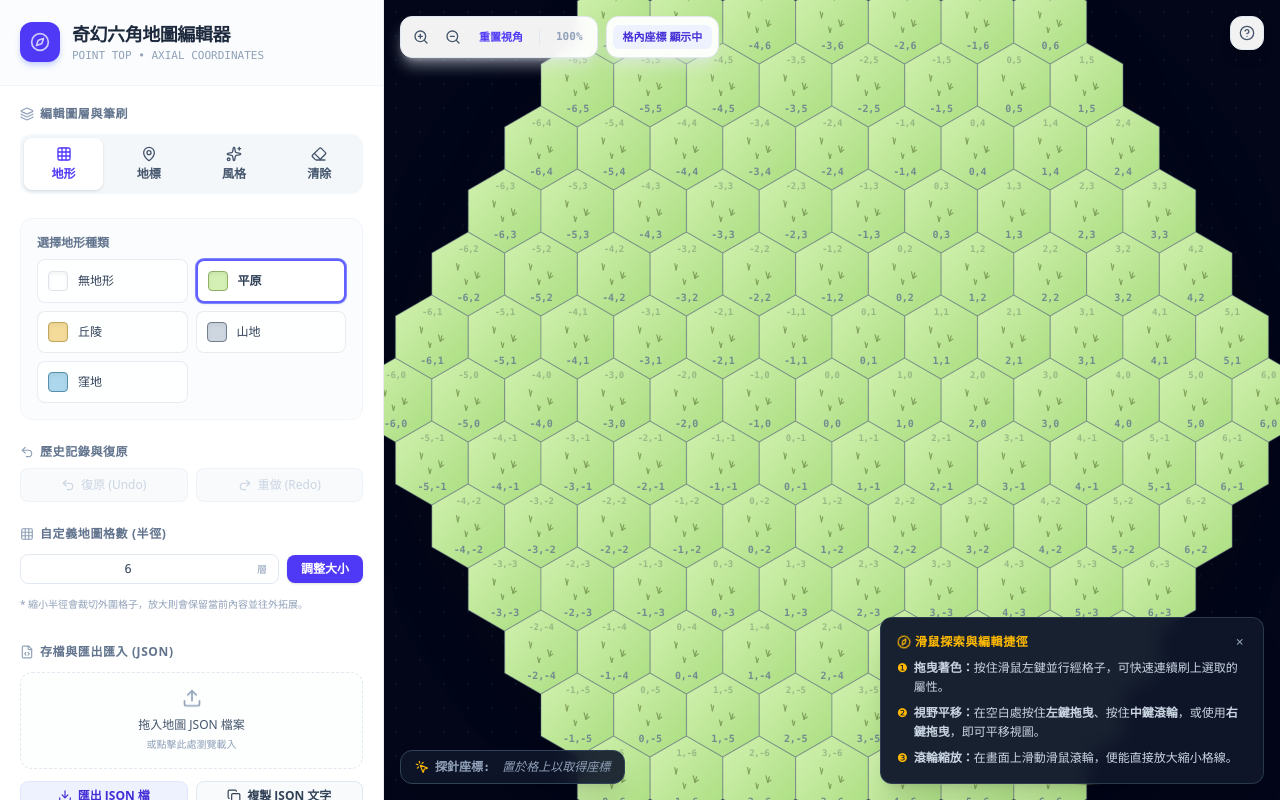
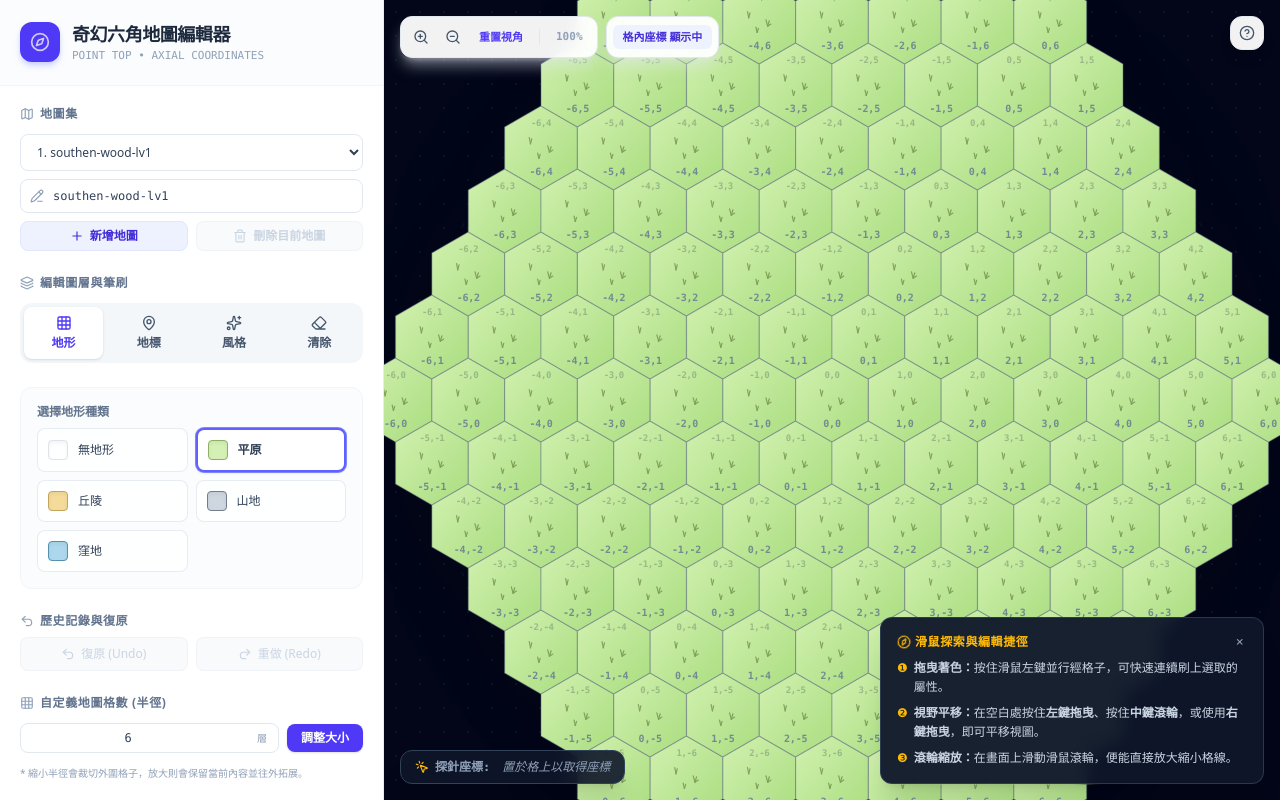
Before and after one commit to Alimen/FRD-Map-Editor, a React (Vite) app: page / in a window 1280 px wide. Built offline with nearby package versions, Linux system fonts and the light colour scheme.

Commit message:
Add atlas.

```diff
--- a/src/App.tsx
+++ b/src/App.tsx
@@ -77,6 +77,12 @@ const campLandmarks = new Set<LandmarkType>([
   LandmarkType.SUB_CAMP,
 ]);
 
+interface AtlasMap {
+  id: string;
+  radius: number;
+  cells: Record<string, HexCell>;
+}
+
 const getHexDistanceFromOrigin = (q: number, r: number) => {
   return Math.max(Math.abs(q), Math.abs(r), Math.abs(-q - r));
 };
@@ -90,6 +96,14 @@ export default function App() {
   const [cells, setCells] = useState<Record<string, HexCell>>(() => {
     return createEmptyCells(6);
   });
+  const [maps, setMaps] = useState<AtlasMap[]>(() => [
+    {
+      id: EXPORT_MAP_ID,
+      radius: 6,
+      cells: createEmptyCells(6),
+    },
+  ]);
+  const [selectedMapIndex, setSelectedMapIndex] = useState<number>(0);
 
   // Hot selection editing states
   const [activeLayer, setActiveLayer] = useState<"terrain" | "landmark" | "style" | "eraser">("terrain");
@@ -117,6 +131,27 @@ export default function App() {
   const [showCoordinatesOverlay, setShowCoordinatesOverlay] = useState<boolean>(true);
   const [showDemoHelp, setShowDemoHelp] = useState<boolean>(true);
 
+  const getMapsWithCurrentSnapshot = useCallback((): AtlasMap[] => {
+    return maps.map((map, index) => index === selectedMapIndex ? {
+      ...map,
+      radius,
+      cells: JSON.parse(JSON.stringify(cells)),
+    } : map);
+  }, [maps, selectedMapIndex, cells, radius]);
+
+  const updateCurrentMapSnapshot = useCallback((nextCells: Record<string, HexCell>, nextRadius: number) => {
+    setMaps((prevMaps) => prevMaps.map((map, index) => index === selectedMapIndex ? {
+      ...map,
+      radius: nextRadius,
+      cells: JSON.parse(JSON.stringify(nextCells)),
+    } : map));
+  }, [selectedMapIndex]);
+
+  const resetHistory = useCallback((nextCells: Record<string, HexCell>, nextRadius: number) => {
+    setHistory([{ cells: JSON.parse(JSON.stringify(nextCells)), radius: nextRadius }]);
+    setHistoryIndex(0);
+  }, []);
+
   // Initialize History with current state
   useEffect(() => {
     const initialState = { cells: createEmptyCells(6), radius: 6 };
@@ -141,6 +176,72 @@ export default function App() {
     }
   };
 
+  const handleSelectMap = (mapIndex: number) => {
+    if (mapIndex < 0 || mapIndex >= maps.length || mapIndex === selectedMapIndex) {
+      return;
+    }
+
+    const nextMaps = getMapsWithCurrentSnapshot();
+    const targetMap = nextMaps[mapIndex];
+    setMaps(nextMaps);
+    setSelectedMapIndex(mapIndex);
+    setCells(JSON.parse(JSON.stringify(targetMap.cells)));
+    setRadius(targetMap.radius);
+    resetHistory(targetMap.cells, targetMap.radius);
+    setHoveredCell(null);
+    setPanX(0);
+    setPanY(0);
+    setScale(1);
+  };
+
+  const handleAddMap = () => {
+    const nextMaps = getMapsWithCurrentSnapshot();
+    const nextMapNumber = nextMaps.length + 1;
+    const nextMap: AtlasMap = {
+      id: `map-${nextMapNumber}`,
+      radius: 6,
+      cells: createEmptyCells(6),
+    };
+
+    setMaps([...nextMaps, nextMap]);
+    setSelectedMapIndex(nextMaps.length);
+    setCells(JSON.parse(JSON.stringify(nextMap.cells)));
+    setRadius(nextMap.radius);
+    resetHistory(nextMap.cells, nextMap.radius);
+    setHoveredCell(null);
+    setPanX(0);
+    setPanY(0);
+    setScale(1);
+  };
+
+  const handleDeleteMap = () => {
+    if (maps.length <= 1) {
+      return;
+    }
+
+    const nextMaps = getMapsWithCurrentSnapshot().filter((_, index) => index !== selectedMapIndex);
+    const nextSelectedIndex = Math.min(selectedMapIndex, nextMaps.length - 1);
+    const targetMap = nextMaps[nextSelectedIndex];
+
+    setMaps(nextMaps);
+    setSelectedMapIndex(nextSelectedIndex);
+    setCells(JSON.parse(JSON.stringify(targetMap.cells)));
+    setRadius(targetMap.radius);
+    resetHistory(targetMap.cells, targetMap.radius);
+    setHoveredCell(null);
+    setPanX(0);
+    setPanY(0);
+    setScale(1);
+  };
+
+  const handleRenameMap = (nextId: string) => {
+    const sanitizedId = nextId.trim();
+    setMaps((prevMaps) => prevMaps.map((map, index) => index === selectedMapIndex ? {
+      ...map,
+      id: sanitizedId || map.id,
+    } : map));
+  };
+
   // Undo
   const handleUndo = useCallback(() => {
     if (historyIndex > 0) {
@@ -148,9 +249,10 @@ export default function App() {
       const targetState = history[prevIndex];
       setCells(JSON.parse(JSON.stringify(targetState.cells)));
       setRadius(targetState.radius);
+      updateCurrentMapSnapshot(targetState.cells, targetState.radius);
       setHistoryIndex(prevIndex);
     }
-  }, [historyIndex, history]);
+  }, [historyIndex, history, updateCurrentMapSnapshot]);
 
   // Redo
   const handleRedo = useCallback(() => {
@@ -159,9 +261,10 @@ export default function App() {
       const targetState = history[nextIndex];
       setCells(JSON.parse(JSON.stringify(targetState.cells)));
       setRadius(targetState.radius);
+      updateCurrentMapSnapshot(targetState.cells, targetState.radius);
       setHistoryIndex(nextIndex);
     }
-  }, [historyIndex, history]);
+  }, [historyIndex, history, updateCurrentMapSnapshot]);
 
   // Customizable grid resizing (支援自定義格數)
   const handleResizeGrid = (newRadius: number) => {
@@ -188,6 +291,7 @@ export default function App() {
     pushToHistory(newCells, newRadius);
     setCells(newCells);
     setRadius(newRadius);
+    updateCurrentMapSnapshot(newCells, newRadius);
 
     // Auto center map camera
     setPanX(0);
@@ -199,6 +303,7 @@ export default function App() {
     const cleanCells = createEmptyCells(radius);
     pushToHistory(cleanCells, radius);
     setCells(cleanCells);
+    updateCurrentMapSnapshot(cleanCells, radius);
   };
 
   // Cell Painter logic
@@ -236,12 +341,13 @@ export default function App() {
 
     const nextCells = { ...cells, [key]: updatedCell };
     setCells(nextCells);
+    updateCurrentMapSnapshot(nextCells, radius);
 
     // Accumulate alterations within the active paint stroke
     if (strokeChangesRef.current) {
       strokeChangesRef.current[key] = updatedCell;
     }
-  }, [cells, activeLayer, selectedTerrain, selectedLandmark, selectedStyle]);
+  }, [cells, radius, activeLayer, selectedTerrain, selectedLandmark, selectedStyle, updateCurrentMapSnapshot]);
 
   // Pointer triggers
   const handleHexMouseDown = (e: React.MouseEvent, cell: HexCell) => {
@@ -332,13 +438,12 @@ export default function App() {
     e.preventDefault();
   };
 
-  // Export JSON string output
-  const getCurrentJSON = (): string => {
-    const exportCells = (Object.values(cells) as HexCell[]).filter((c) => c.terrain !== TerrainType.NONE);
-    const exportData = {
-      id: EXPORT_MAP_ID,
+  const serializeMap = (map: AtlasMap) => {
+    const exportCells = (Object.values(map.cells) as HexCell[]).filter((c) => c.terrain !== TerrainType.NONE);
+    return {
+      id: map.id,
       world: {
-        radius,
+        radius: map.radius,
         tiles: exportCells.map((c) => ({
           c: `${c.q},${c.r}`,
           t: terrainToCode.get(c.terrain) ?? 0,
@@ -353,30 +458,12 @@ export default function App() {
           .map((c) => `${c.q},${c.r}`),
       },
     };
-    return JSON.stringify(exportData, null, 2);
   };
 
-  // File download helper
-  const handleExportJSON = () => {
-    const jsonStr = getCurrentJSON();
-    const blob = new Blob([jsonStr], { type: "application/json" });
-    const url = URL.createObjectURL(blob);
-    const link = document.createElement("a");
-    link.href = url;
-    link.download = `fantasy-hex-map-r${radius}.json`;
-    document.body.appendChild(link);
-    link.click();
-    document.body.removeChild(link);
-    URL.revokeObjectURL(url);
-  };
-
-  // Import JSON validator and parser
-  const handleImportJSON = (jsonText: string): boolean => {
-    try {
-      const data = JSON.parse(jsonText);
+  const parseImportedMap = (data: any, fallbackId: string): AtlasMap | null => {
     const importedCells = Array.isArray(data) ? data : data.world?.tiles ?? data.tiles ?? data.cells;
     if (!Array.isArray(importedCells)) {
-        return false;
+      return null;
     }
 
     const incomingCells: Record<string, HexCell> = {};
@@ -415,9 +502,8 @@ export default function App() {
       }
     });
 
-      // Confirm we have coordinates matched
     if (Object.keys(incomingCells).length === 0) {
-        return false;
+      return null;
     }
 
     const nextRadius = typeof data.world?.radius === "number"
@@ -425,11 +511,54 @@ export default function App() {
       : typeof data.radius === "number"
         ? data.radius
         : inferredRadius;
-      const nextCells = { ...createNoTerrainCells(nextRadius), ...incomingCells };
 
-      setRadius(nextRadius);
-      setCells(nextCells);
-      pushToHistory(nextCells, nextRadius);
+    return {
+      id: typeof data.id === "string" && data.id.trim() ? data.id.trim() : fallbackId,
+      radius: nextRadius,
+      cells: { ...createNoTerrainCells(nextRadius), ...incomingCells },
+    };
+  };
+
+  // Export JSON string output
+  const getCurrentJSON = (): string => {
+    const exportData = getMapsWithCurrentSnapshot().map((map) => serializeMap(map));
+    return JSON.stringify(exportData, null, 2);
+  };
+
+  // File download helper
+  const handleExportJSON = () => {
+    const jsonStr = getCurrentJSON();
+    const blob = new Blob([jsonStr], { type: "application/json" });
+    const url = URL.createObjectURL(blob);
+    const link = document.createElement("a");
+    link.href = url;
+    link.download = `fantasy-hex-map-atlas.json`;
+    document.body.appendChild(link);
+    link.click();
+    document.body.removeChild(link);
+    URL.revokeObjectURL(url);
+  };
+
+  // Import JSON validator and parser
+  const handleImportJSON = (jsonText: string): boolean => {
+    try {
+      const data = JSON.parse(jsonText);
+      const isMapCollection = Array.isArray(data) && data.some((item) => item?.world || typeof item?.id === "string");
+      const importedMaps = isMapCollection
+        ? data.map((item, index) => parseImportedMap(item, `map-${index + 1}`)).filter(Boolean) as AtlasMap[]
+        : [parseImportedMap(data, EXPORT_MAP_ID)].filter(Boolean) as AtlasMap[];
+
+      if (importedMaps.length === 0) {
+        return false;
+      }
+
+      const firstMap = importedMaps[0];
+
+      setMaps(importedMaps);
+      setSelectedMapIndex(0);
+      setRadius(firstMap.radius);
+      setCells(JSON.parse(JSON.stringify(firstMap.cells)));
+      resetHistory(firstMap.cells, firstMap.radius);
 
       // Reset camera view
       setPanX(0);
@@ -459,6 +588,12 @@ export default function App() {
         redo={handleRedo}
         canUndo={historyIndex > 0}
         canRedo={historyIndex < history.length - 1}
+        maps={maps.map((map) => ({ id: map.id }))}
+        selectedMapIndex={selectedMapIndex}
+        onSelectMap={handleSelectMap}
+        onAddMap={handleAddMap}
+        onDeleteMap={handleDeleteMap}
+        onRenameMap={handleRenameMap}
         exportJSON={handleExportJSON}
         importJSON={handleImportJSON}
         onClearMap={handleClearMap}
--- a/src/components/Sidebar.tsx
+++ b/src/components/Sidebar.tsx
@@ -3,7 +3,7 @@
  * SPDX-License-Identifier: Apache-2.0
  */
 
-import React, { useRef, useState } from "react";
+import React, { useEffect, useRef, useState } from "react";
 import { TerrainType, LandmarkType, StyleVariant, HexCell } from "../types";
 import { TERRAIN_CONFIGS, LANDMARK_CONFIGS, STYLE_CONFIGS } from "../constants";
 import {
@@ -21,7 +21,10 @@ import {
   FileCode,
   Trash2,
   Copy,
-  Check
+  Check,
+  Plus,
+  PencilLine,
+  Map
 } from "lucide-react";
 
 interface SidebarProps {
@@ -48,6 +51,14 @@ interface SidebarProps {
   canUndo: boolean;
   canRedo: boolean;
 
+  // Map Atlas Controls
+  maps: { id: string }[];
+  selectedMapIndex: number;
+  onSelectMap: (mapIndex: number) => void;
+  onAddMap: () => void;
+  onDeleteMap: () => void;
+  onRenameMap: (nextId: string) => void;
+
   // JSON Operations
   exportJSON: () => void;
   importJSON: (data: string) => boolean;
@@ -73,6 +84,12 @@ export const Sidebar: React.FC<SidebarProps> = ({
   redo,
   canUndo,
   canRedo,
+  maps,
+  selectedMapIndex,
+  onSelectMap,
+  onAddMap,
+  onDeleteMap,
+  onRenameMap,
   exportJSON,
   importJSON,
   onClearMap,
@@ -83,7 +100,16 @@ export const Sidebar: React.FC<SidebarProps> = ({
   const [dragActive, setDragActive] = useState(false);
   const [jsonError, setJsonError] = useState<string | null>(null);
   const [inputRadius, setInputRadius] = useState<number>(radius);
+  const [mapNameInput, setMapNameInput] = useState<string>(maps[selectedMapIndex]?.id ?? "");
   const [copied, setCopied] = useState(false);
+
+  useEffect(() => {
+    setInputRadius(radius);
+  }, [radius]);
+
+  useEffect(() => {
+    setMapNameInput(maps[selectedMapIndex]?.id ?? "");
+  }, [maps, selectedMapIndex]);
 
   // Handle direct file uploads
   const handleFileChange = (e: React.ChangeEvent<HTMLInputElement>) => {
@@ -166,6 +192,76 @@ export const Sidebar: React.FC<SidebarProps> = ({
 
       {/* Main Tools Container */}
       <div className="p-5 flex-1 flex flex-col space-y-6">
+        {/* Map Atlas */}
+        <div className="space-y-3">
+          <span className="text-xs font-bold text-slate-500 uppercase tracking-wider flex items-center gap-1.5">
+            <Map className="w-3.5 h-3.5 text-slate-400" />
+            地圖集
+          </span>
+
+          <div className="space-y-2">
+            <select
+              id="atlas-map-select"
+              value={selectedMapIndex}
+              onChange={(e) => onSelectMap(Number(e.target.value))}
+              className="w-full px-3 py-2 text-xs rounded-lg border border-slate-200 bg-white text-slate-700 font-medium focus:outline-none focus:ring-1 focus:ring-indigo-500"
+            >
+              {maps.map((map, index) => (
+                <option key={`${map.id}-${index}`} value={index}>
+                  {index + 1}. {map.id}
+                </option>
+              ))}
+            </select>
+
+            <div className="flex gap-2 items-center">
+              <div className="relative flex-1">
+                <PencilLine className="w-3.5 h-3.5 absolute left-2.5 top-1/2 -translate-y-1/2 text-slate-400" />
+                <input
+                  id="atlas-map-name-input"
+                  type="text"
+                  value={mapNameInput}
+                  onChange={(e) => setMapNameInput(e.target.value)}
+                  onKeyDown={(e) => {
+                    if (e.key === "Enter") {
+                      e.currentTarget.blur();
+                    }
+                  }}
+                  onBlur={() => {
+                    const nextName = mapNameInput.trim() || maps[selectedMapIndex]?.id || "map-1";
+                    setMapNameInput(nextName);
+                    onRenameMap(nextName);
+                  }}
+                  className="w-full pl-8 pr-3 py-2 text-xs rounded-lg border border-slate-200 text-slate-700 font-mono focus:outline-none focus:ring-1 focus:ring-indigo-500"
+                />
+              </div>
+            </div>
+
+            <div className="grid grid-cols-2 gap-2">
+              <button
+                id="atlas-add-map-btn"
+                onClick={onAddMap}
+                className="flex items-center justify-center gap-1.5 py-1.5 px-3 bg-indigo-50 hover:bg-indigo-100 text-indigo-700 rounded-lg text-xs font-semibold border border-indigo-100 transition-colors"
+              >
+                <Plus className="w-3.5 h-3.5" />
+                <span>新增地圖</span>
+              </button>
+              <button
+                id="atlas-delete-map-btn"
+                onClick={onDeleteMap}
+                disabled={maps.length <= 1}
+                className={`flex items-center justify-center gap-1.5 py-1.5 px-3 rounded-lg text-xs font-semibold border transition-colors ${
+                  maps.length > 1
+                    ? "bg-rose-50 hover:bg-rose-100 text-rose-600 border-rose-100"
+                    : "bg-slate-100/50 text-slate-300 border-slate-200/40 cursor-not-allowed"
+                }`}
+              >
+                <Trash2 className="w-3.5 h-3.5" />
+                <span>刪除目前地圖</span>
+              </button>
+            </div>
+          </div>
+        </div>
+
         {/* Layer / Brush Modes */}
         <div>
           <div className="flex items-center justify-between mb-3">
```
Lines whose indentation alone changed are shown as unchanged.
